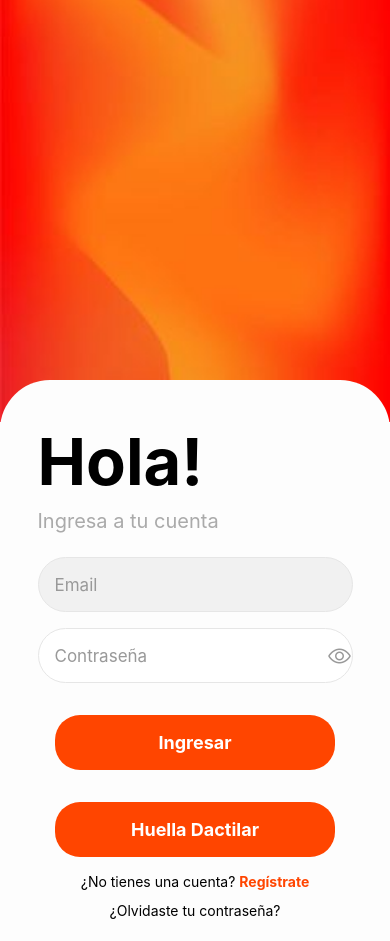
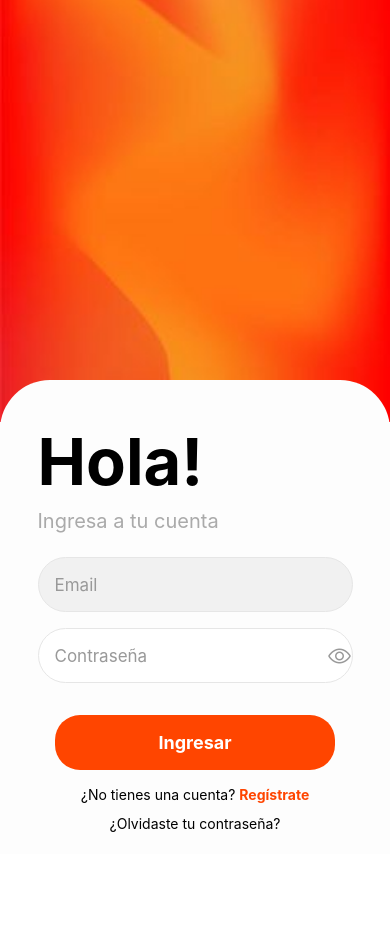
Before and after one commit to Aleu79/InstantRecipes-PP, a React Native app: screen /Login in a window 390 px wide. After the commit the page ends 854 px from the top, so only its background shows below. Built offline with nearby package versions, Linux system fonts and the light colour scheme; no server answers.

Commit message:
removed huella-dactilar

```diff
--- a/src/screens/LoginScreen.js
+++ b/src/screens/LoginScreen.js
@@ -7,7 +7,6 @@ import { signInWithEmailAndPassword, sendPasswordResetEmail } from 'firebase/aut
 import { UserContext } from '../context/UserContext';
 import { doc, getDoc, getFirestore } from 'firebase/firestore';
 import AsyncStorage from '@react-native-async-storage/async-storage';
-import * as LocalAuthentication from 'expo-local-authentication'; // Importar aquí
 
 const { height } = Dimensions.get('window');
 
@@ -61,6 +60,7 @@ const LoginScreen = () => {
 }
 };
 
+
 const handleForgotPassword = async () => {
 if (!email) {
 Alert.alert('Error', 'Por favor, ingresa tu correo para restablecer la contraseña.');
@@ -78,28 +78,6 @@ const LoginScreen = () => {
 } else {
 Alert.alert('Error', 'Ocurrió un error al enviar el correo electrónico para restablecer tu contraseña.');
 }
-    }
-  };
-
-  const handleBiometricLogin = async () => {
-    const hasHardware = await LocalAuthentication.hasHardwareAsync();
-    const isEnrolled = await LocalAuthentication.isEnrolledAsync();
-
-    if (!hasHardware || !isEnrolled) {
-      Alert.alert('Error', 'No hay soporte de autenticación biométrica o no hay huellas registradas.');
-      return;
-    }
-
-    const result = await LocalAuthentication.authenticateAsync({
-      promptMessage: 'Inicia sesión con tu huella dactilar',
-      fallbackLabel: 'Usa tu correo y contraseña',
-      suppressInitials: false,
-    });
-
-    if (result.success) {
-      handleLogin(); // Llama a la función de login si la autenticación biométrica es exitosa
-    } else {
-      Alert.alert('Error', 'Autenticación fallida, intenta nuevamente.');
 }
 };
 
@@ -143,9 +121,6 @@ const LoginScreen = () => {
 <TouchableOpacity style={styles.button} onPress={handleLogin}>
 <Text style={styles.buttonText}>Ingresar</Text>
 </TouchableOpacity>
-            <TouchableOpacity style={styles.biometricButton} onPress={handleBiometricLogin}>
-              <Text style={styles.buttonText}>Huella Dactilar</Text>
-            </TouchableOpacity>
 <Text style={styles.footerText}>
 ¿No tienes una cuenta?{' '}
 <Text style={styles.footerLink} onPress={() => navigation.navigate('Sign Up')}>
@@ -172,6 +147,7 @@ const styles = StyleSheet.create({
 height: height * 0.5,
 resizeMode: 'cover',
 },
+
 ondulatedBackground: {
 position: 'absolute',
 top: height * 0.45,
@@ -181,15 +157,6 @@ const styles = StyleSheet.create({
 backgroundColor: '#fdfdfd',
 borderTopLeftRadius: 50,
 borderTopRightRadius: 50,
-  },
-  biometricButton: {
-    width: '80%',
-    height: 55,
-    backgroundColor: '#FF4500',
-    justifyContent: 'center',
-    alignItems: 'center',
-    borderRadius: 25,
-    marginVertical: 16,
 },
 forgotPasswordButton: {
 width: '80%',
@@ -238,6 +205,7 @@ const styles = StyleSheet.create({
 paddingHorizontal: 16,
 fontSize: 17,
 marginBottom: 16,
+    backgroundColor: '#fff',
     backgroundColor: '#f1f1f1',
 },
 passwordContainer: {
```
Lines whose indentation alone changed are shown as unchanged.
